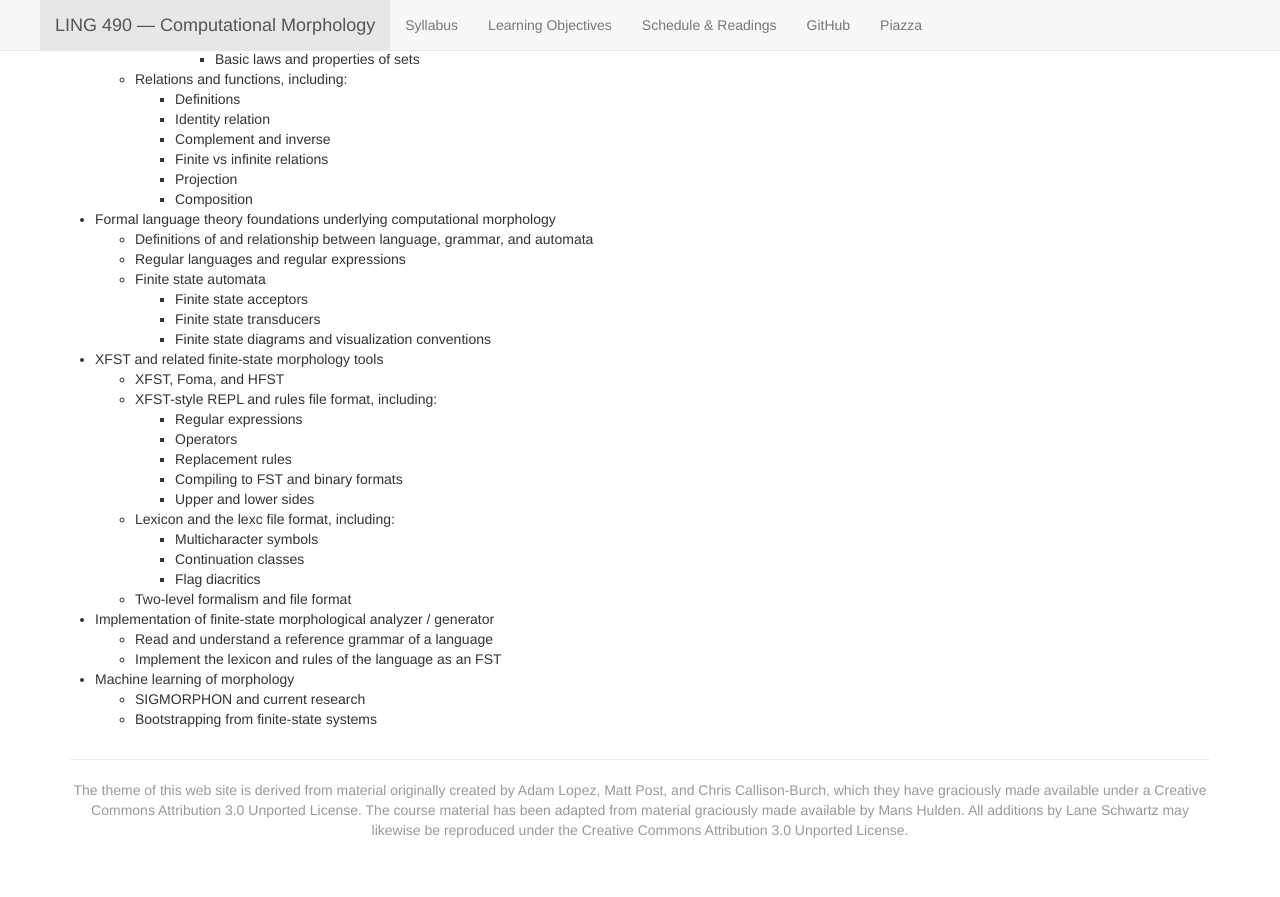
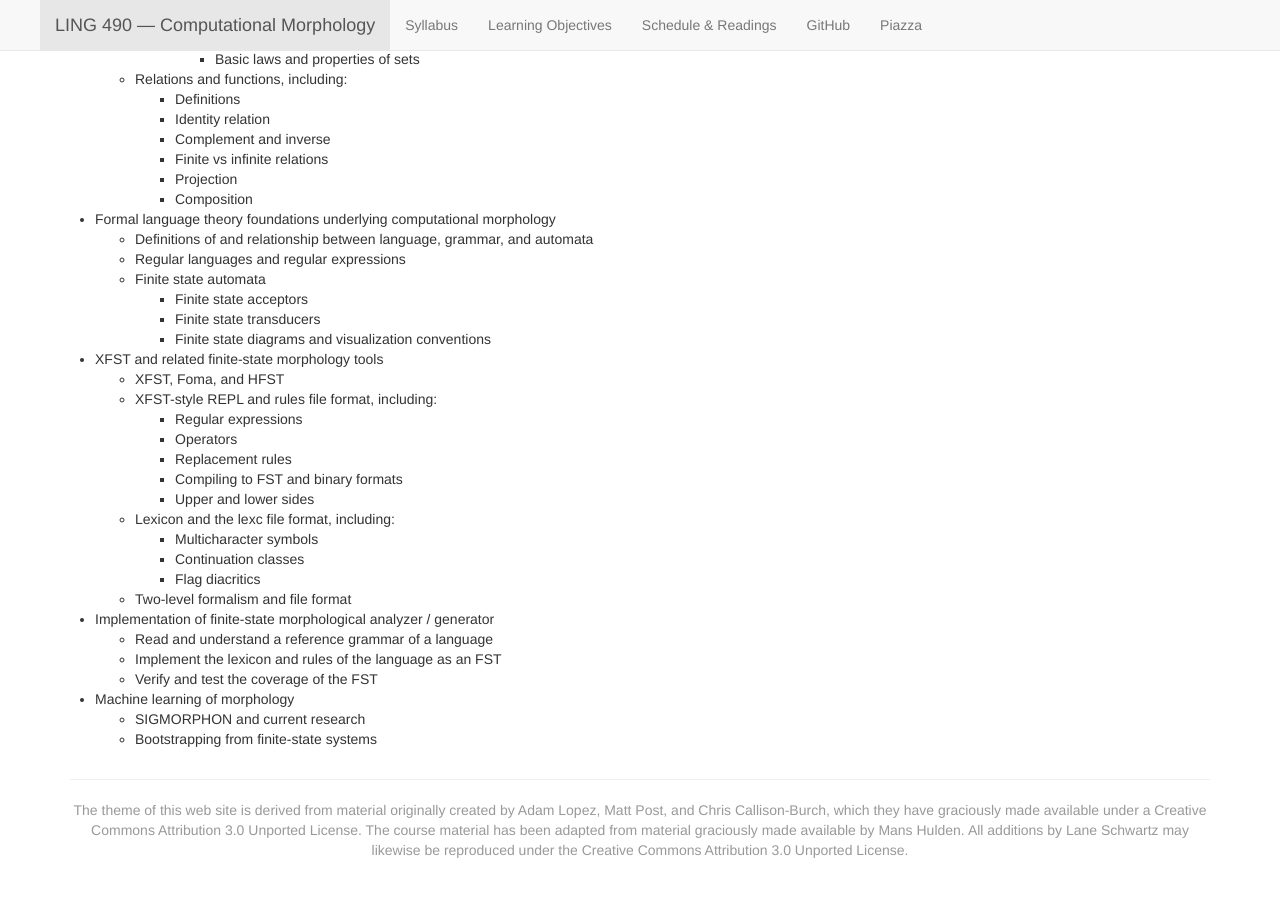
Before and after one commit to 2020-Spring-UIUC-LING490/2020-Spring-UIUC-LING490.github.io, a Jekyll site: the page built from goals.md, in a window 1280 px wide and 900 px high, scrolled down 894 px. Shown: the top 897 px of the window. Built offline with Jekyll 4.4.1, drawn with Linux system fonts in a browser that asks for light colours; nearby versions of some CDN libraries.

Commit message:
Update goals.md

```diff
--- a/goals.md
+++ b/goals.md
@@ -84,6 +84,7 @@ During this course, it is expected that students will gain mastery of the follow
 * Implementation of finite-state morphological analyzer / generator
   * Read and understand a reference grammar of a language
   * Implement the lexicon and rules of the language as an FST
+  * Verify and test the coverage of the FST
 
 * Machine learning of morphology
   * SIGMORPHON and current research
```
